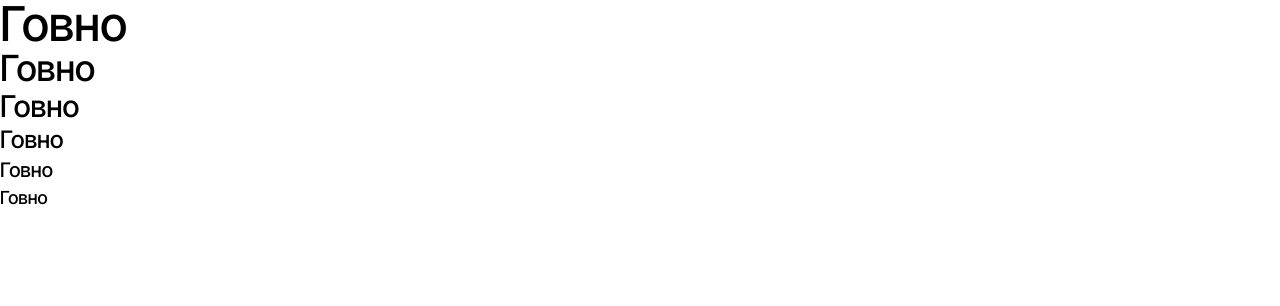
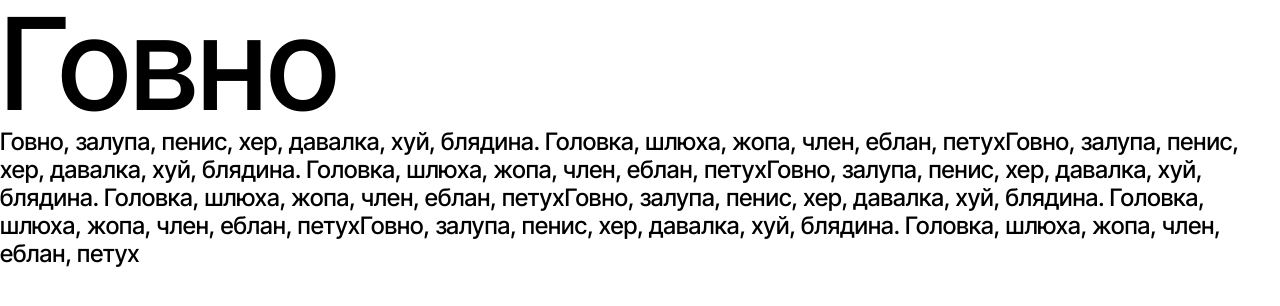
Before and after one commit to mongoliainner/act, a React (Create React App) app: page / in a window 1280 px wide. Shown: the top 306 px of the page. Built offline with nearby package versions, Linux system fonts and the light colour scheme.

Commit message:
added: typography fix

```diff
--- a/src/components/01_Atoms/Typography/Base/Base.jsx
+++ b/src/components/01_Atoms/Typography/Base/Base.jsx
@@ -1,9 +1,13 @@
 import React, { Children } from "react";
-import BaseStyle from "./Base.module.css";
+import styles from "./Base.module.css";
 
 function Base({ weight, className, children }) {
+  const combinedClassName = className
+    ? `${styles[className]} ${styles.text}`
+    : styles.base;
+
   return (
-    <p className={className} style={{ fontWeight: weight }}>
+    <p className={combinedClassName} style={{ fontWeight: weight }}>
       {children}
     </p>
   );
--- a/src/components/01_Atoms/Typography/Base/Base.module.css
+++ b/src/components/01_Atoms/Typography/Base/Base.module.css
@@ -1,14 +1,16 @@
 @import "../../../0_Tokens/Boiler.css";
 
-.text-xs {
+.caption {
+  font-size: 0.75rem;
+  line-height: 1rem;
+  font-weight: 600;
+}
+.footnote {
   font-size: 0.75rem;
   line-height: 1rem;
 }
-.text-sm {
-  font-size: 0.875rem;
-  line-height: 1.25rem;
+.base {
+  font-size: 1.5rem;
+  line-height: 1.75rem;
+  font-weight: 500;
 }
-.text-base {
-  font-size: 1rem;
-  line-height: 1.5rem;
-}
--- a/src/components/01_Atoms/Typography/Headding/Headding.jsx
+++ b/src/components/01_Atoms/Typography/Headding/Headding.jsx
@@ -2,16 +2,16 @@ import React from "react";
 import styles from "./Headding.module.css";
 
 function Headding({ level = 1, weight, className, children }) {
-  const HeadingLevel = `h${level}`;
+  const Headding = `h${level}`;
 
   const combinedClassName = className
     ? `${styles[className]} ${styles.text}`
     : styles.defaultHeading;
 
   return (
-    <HeadingLevel className={combinedClassName} style={{ fontWeight: weight }}>
+    <Headding className={combinedClassName} style={{ fontWeight: weight }}>
       {children}
-    </HeadingLevel>
+    </Headding>
   );
 }
 
--- a/src/components/01_Atoms/Typography/Headding/Headding.module.css
+++ b/src/components/01_Atoms/Typography/Headding/Headding.module.css
@@ -1,7 +1,7 @@
 @import "../../../0_Tokens/Boiler.css";
 
 * {
-  overflow-y: hidden;
+  overflow: hidden;
 }
 
 h6 {
@@ -39,17 +39,17 @@ h1 {
   line-height: 1;
   font-weight: 500;
 }
-.TitleMedium {
+.Title {
   font-size: 4.5rem;
   line-height: 1;
   font-weight: 500;
 }
-.TitleLarge {
+.TitleMedium {
   font-size: 6rem;
   line-height: 1;
   font-weight: 500;
 }
-.TitleLargest {
+.TitleLarge {
   font-size: 8rem;
   line-height: 1;
   font-weight: 500;
--- a/src/components/05_Pages/Home.jsx
+++ b/src/components/05_Pages/Home.jsx
@@ -1,16 +1,20 @@
 import React from "react";
+import Headding from "../01_Atoms/Typography/Headding/Headding";
 import Base from "../01_Atoms/Typography/Base/Base";
-import Headding from "../01_Atoms/Typography/Headding/Headding";
 
 function Home() {
   return (
     <div className="App">
-      <Headding level={1}>Говно</Headding>
-      <Headding level={2}>Говно</Headding>
-      <Headding level={3}>Говно</Headding>
-      <Headding level={4}>Говно</Headding>
-      <Headding level={5}>Говно</Headding>
-      <Headding level={6}>Говно</Headding>
+      <Headding className="TitleLarge">Говно</Headding>
+      <Base>
+        Говно, залупа, пенис, хер, давалка, хуй, блядина. Головка, шлюха, жопа,
+        член, еблан, петухГовно, залупа, пенис, хер, давалка, хуй, блядина.
+        Головка, шлюха, жопа, член, еблан, петухГовно, залупа, пенис, хер,
+        давалка, хуй, блядина. Головка, шлюха, жопа, член, еблан, петухГовно,
+        залупа, пенис, хер, давалка, хуй, блядина. Головка, шлюха, жопа, член,
+        еблан, петухГовно, залупа, пенис, хер, давалка, хуй, блядина. Головка,
+        шлюха, жопа, член, еблан, петух
+      </Base>
     </div>
   );
 }
```
